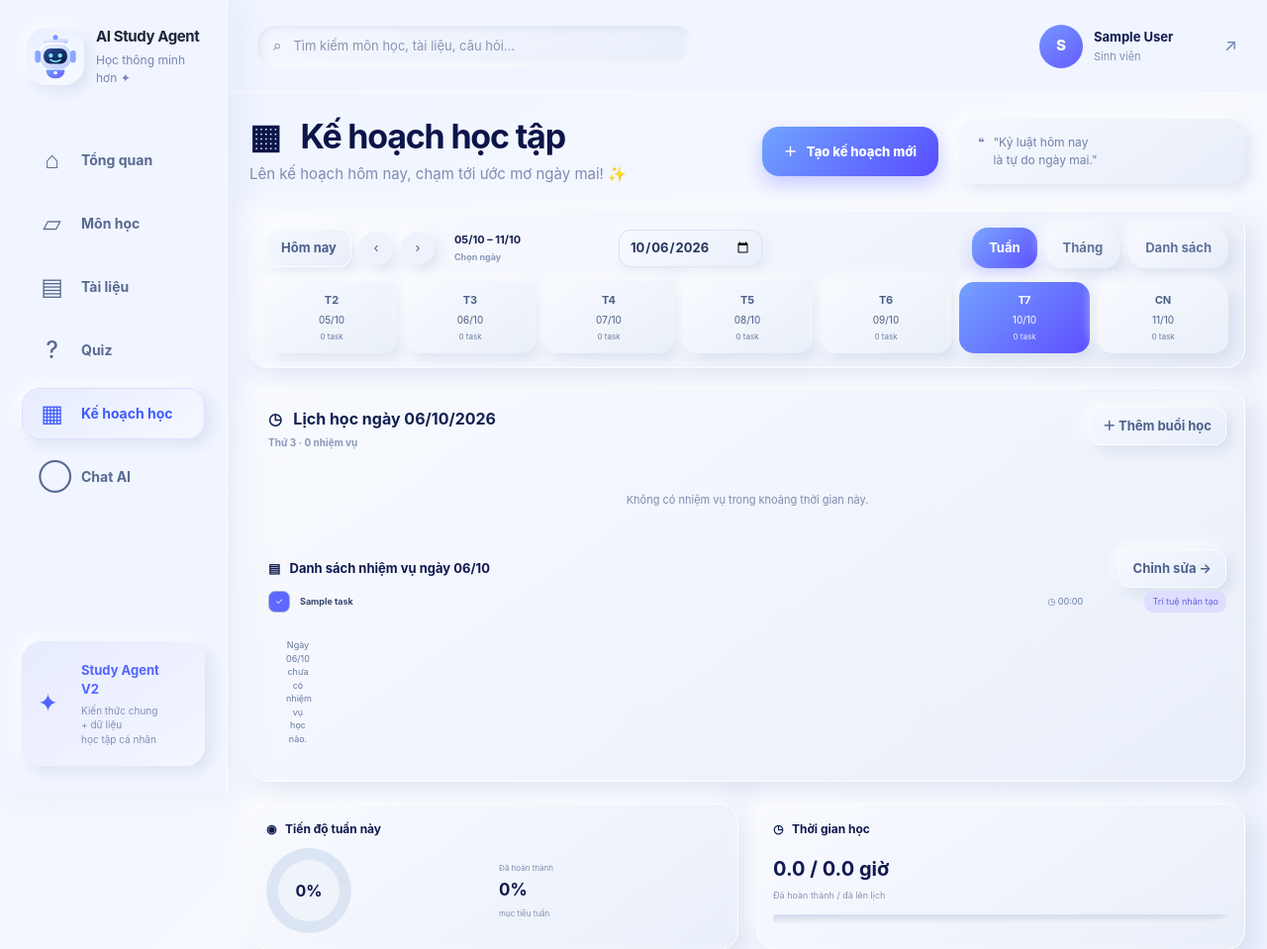
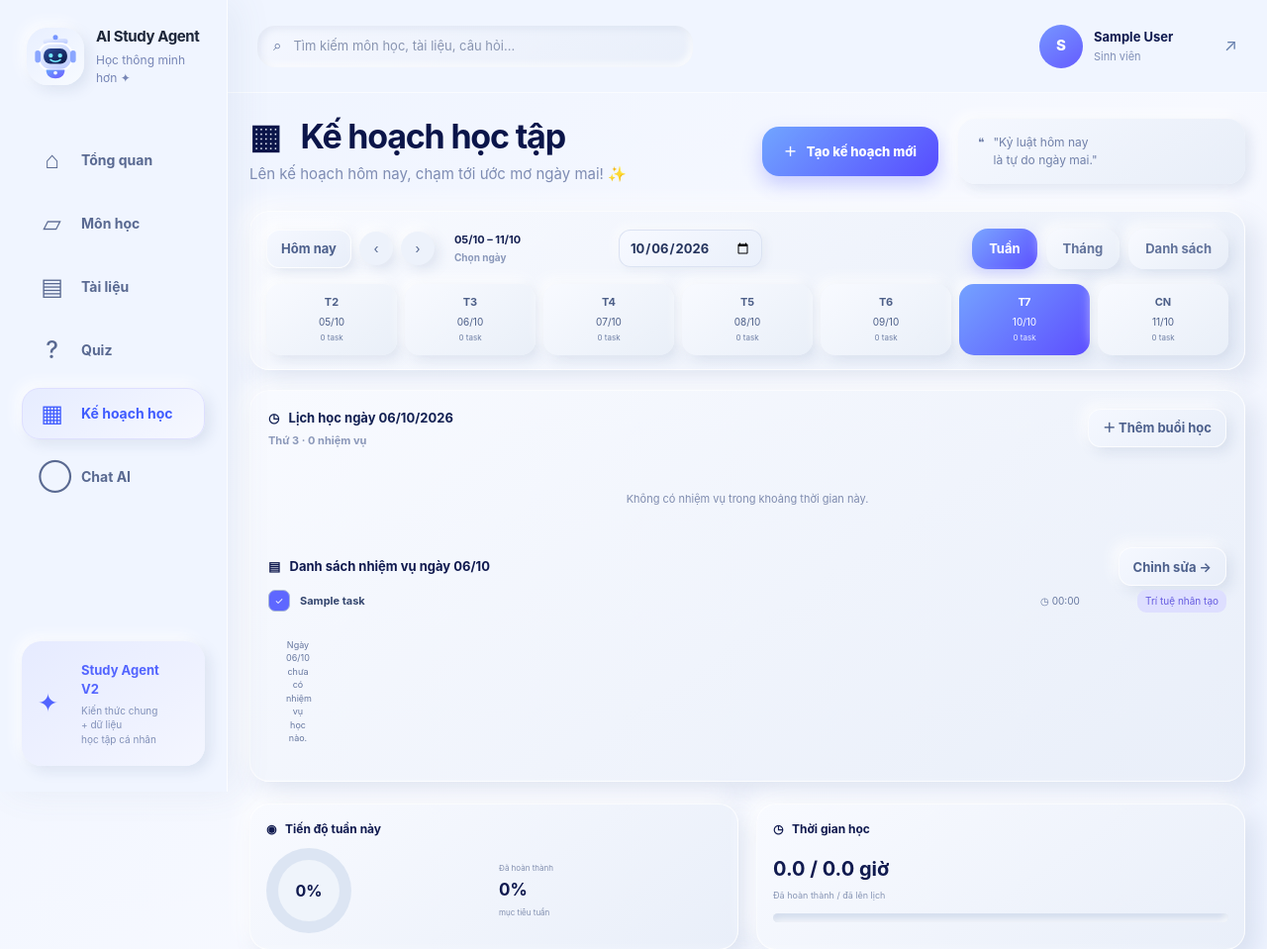
Before and after one commit to nguyencongthanh09102005-beep/AI-Study-Agent, a Flask app: page /study-plan in a window 1280 px wide. Shown: the top 959 px of the page at 99% size. Run offline with Flask 3, Linux system fonts and the light colour scheme; the visitor is signed in with stand-in values (Sample User, id 1); data comes from the database, SQL or seed files in the repository; tables that the repository leaves empty hold one stand-in row (values such as "Sample post").

Commit message:
Increase study planner text readability

```diff
--- a/static/css/study_plan.css
+++ b/static/css/study_plan.css
@@ -547,3 +547,85 @@
   padding: 2px 6px;
   font-size: 7.5px;
 }
+
+
+/* =====================================================
+   WEB FINAL POLISH - SELECTED-DAY TASK LIST + READABILITY
+===================================================== */
+.day-schedule-card .card-title-row h3,
+.task-list-head h3 {
+  font-size: 13px;
+}
+
+.schedule-view-label {
+  font-size: 11px;
+}
+
+.week-day b {
+  font-size: 11px;
+}
+
+.week-day .week-date {
+  font-size: 10px;
+}
+
+.week-day small {
+  font-size: 9px;
+}
+
+.schedule-time {
+  font-size: 10px;
+}
+
+.schedule-copy strong {
+  font-size: 11px;
+  line-height: 1.35;
+}
+
+.schedule-copy small {
+  font-size: 9.5px;
+  line-height: 1.45;
+}
+
+.schedule-range {
+  font-size: 10px;
+}
+
+.task-compact-list .compact-task-row {
+  font-size: 10px;
+}
+
+.task-compact-list .compact-task-row b {
+  font-size: 10.5px;
+  line-height: 1.35;
+}
+
+.task-compact-list .compact-task-row > span:not(.task-square),
+.task-compact-list .compact-task-row em {
+  font-size: 9.5px;
+}
+
+.date-jump strong,
+.planner-date-picker {
+  font-size: 12px;
+}
+
+.date-jump small {
+  font-size: 10px;
+}
+
+@media (min-width: 1200px) {
+  .schedule-copy strong {
+    font-size: 11.5px;
+  }
+
+  .schedule-copy small,
+  .task-compact-list .compact-task-row > span:not(.task-square),
+  .task-compact-list .compact-task-row em {
+    font-size: 10px;
+  }
+
+  .task-compact-list .compact-task-row b {
+    font-size: 11px;
+  }
+}
```
